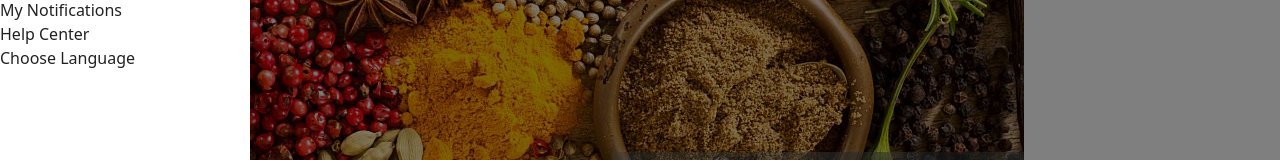
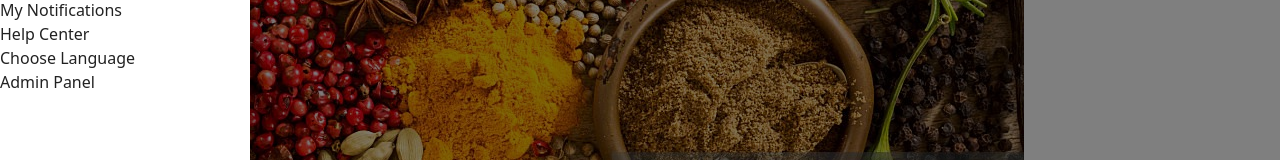
Before and after one commit to shyamkrsh/sizzlecart, a React (Vite) app in the folder frontend/: page / in a window 1280 px wide. Both pictures are taken after a click on the icon 8 px from the left and 8 px from the top of the page. Shown: the part 474-634 px from the top of the page. Built offline with nearby package versions, Linux system fonts and the light colour scheme.

Commit message:
Admin option added

```diff
--- a/frontend/src/Component/Navbar.jsx
+++ b/frontend/src/Component/Navbar.jsx
@@ -83,6 +83,7 @@ function Navbar() {
                 <li className='px-3 py-2 text-xl '><Link to={"/"} className='flex items-center gap-4 px-3 '><FaBell className='text-slate-600' /> My Notifications</Link></li>
                 <li className='px-3 py-2 text-xl '><Link to={"/"} className='flex items-center gap-4 px-3 '>Help Center</Link></li>
                 <li className='px-3 py-2 text-xl '><Link to={"/"} className='flex items-center gap-4 px-3 '>Choose Language</Link></li>
+                <li className='px-3 py-2 text-xl '><Link to={"/admin"} className='flex items-center gap-4 px-3 '>Admin Panel</Link></li>
             </ul>
 
         </Box>
```
